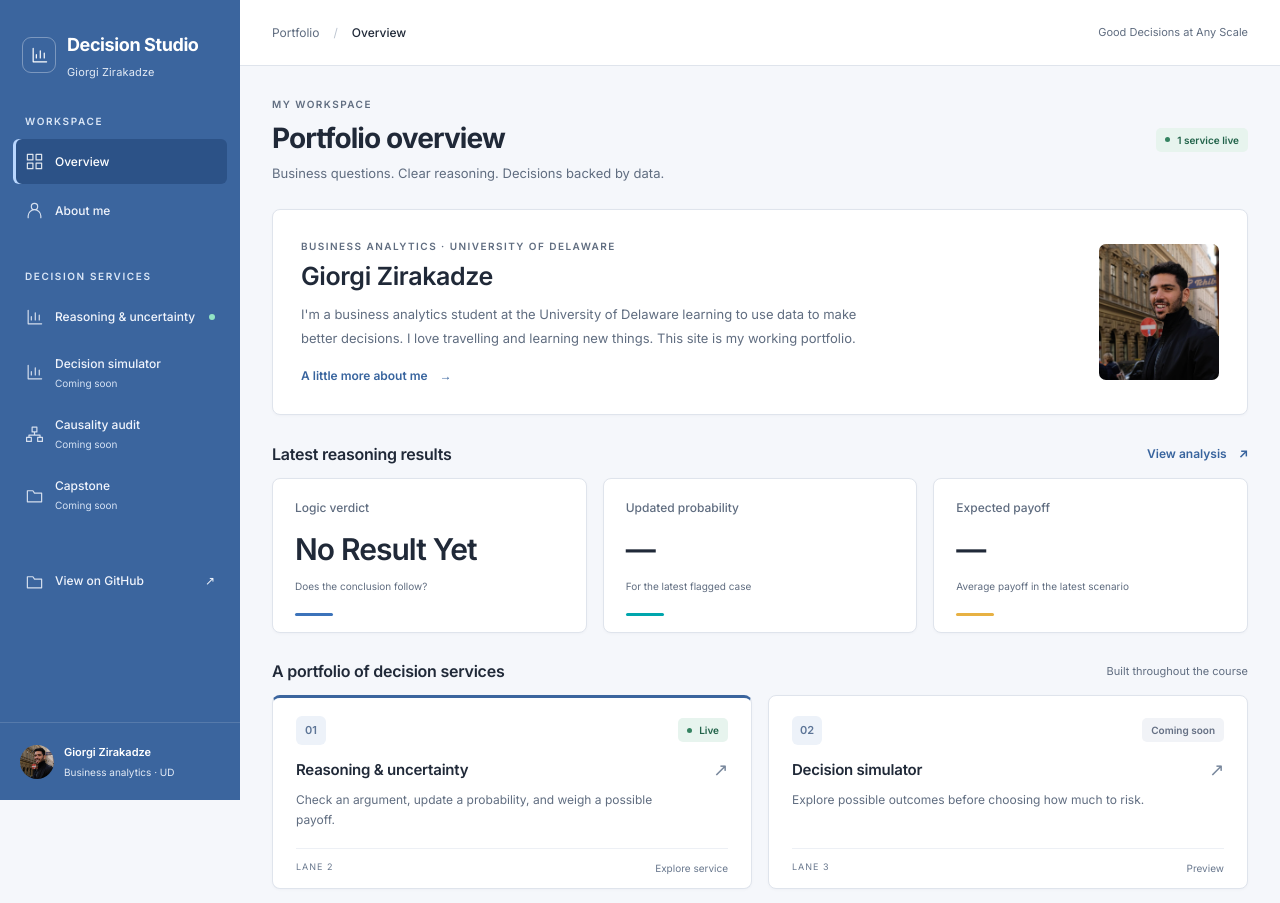
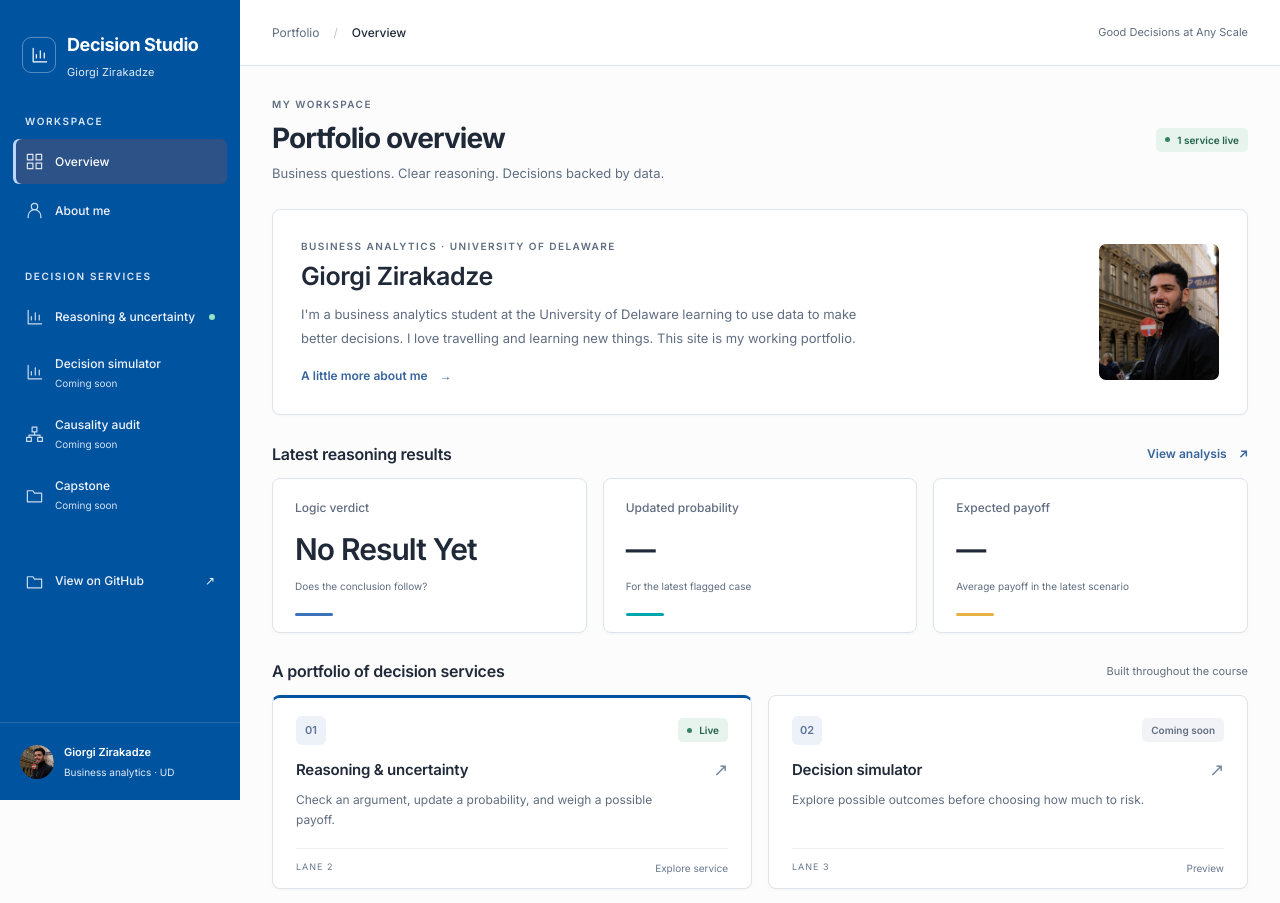
Before and after one commit to georggegg/my-site, a Next.js app: page / in a window 1280 px wide. Shown: the top 903 px of the page. Built offline with nearby package versions, Linux system fonts and the light colour scheme; no server answers; the database is empty.

Commit message:
Update sidebar blue and page background colors

```diff
--- a/src/app/globals.css
+++ b/src/app/globals.css
@@ -45,7 +45,7 @@ button, a { touch-action: manipulation; }
 a:focus-visible, button:focus-visible, input:focus-visible { outline: 3px solid #00a6b5; outline-offset: 4px; }
 .skip-link { position: fixed; top: -80px; left: 260px; z-index: 100; padding: 12px 20px; background: white; color: #202938; }
 .skip-link:focus { top: 12px; }
-.dashboard-sidebar { position: fixed; inset: 0 auto 0 0; width: 240px; z-index: 40; display: flex; flex-direction: column; background: #3b659e; color: #fff; }
+.dashboard-sidebar { position: fixed; inset: 0 auto 0 0; width: 240px; z-index: 40; display: flex; flex-direction: column; background: #00539f; color: #fff; }
 .sidebar-brand { display: flex; align-items: center; gap: 11px; padding: 30px 22px 32px; font-size: 18px; font-weight: 650; letter-spacing: -.4px; }
 .sidebar-brand small { display: block; color: #e2eaf5; font-size: 11px; font-weight: 400; margin-top: 3px; letter-spacing: .15px; }
 .brand-mark { display: grid; place-items: center; border: 1px solid #ffffff55; border-radius: 9px; width: 34px; height: 36px; flex-shrink: 0; }
@@ -112,7 +112,7 @@ a:focus-visible, button:focus-visible, input:focus-visible { outline: 3px solid
 .service-card > p { color: var(--muted); font-size: 12px; margin: 10px 0 18px; max-width: 390px; min-height: 40px; }
 .service-meta { border-top: 1px solid #edf0f5; padding: 11px 0; color: #69788e; font-size: 9px; letter-spacing: 1px; display: flex; justify-content: space-between; }
 .service-meta span { letter-spacing: 0; font-size: 10px; }
-.service-live { border-top: 3px solid #3b659e; padding-top: 18px; }
+.service-live { border-top: 3px solid #00539f; padding-top: 18px; }
 .guestbook-content > form { border-radius: 8px; }
 .guestbook-entries { display: grid; grid-template-columns: repeat(2,minmax(0,1fr)); gap: 10px; max-height: 300px; overflow: auto; margin-top: 14px; padding: 2px; }
 .guestbook-entries li { background: white; overflow-wrap: anywhere; border-radius: 7px; }
--- a/src/theme.ts
+++ b/src/theme.ts
@@ -54,7 +54,7 @@ export interface Palette {
 
 export const PALETTES: Record<string, Palette> = {
   workspace: {
-    paper: "#f5f7fb",
+    paper: "#fcfcfc",
     surface: "#ffffff",
     ink: "#202938",
     muted: "#606d80",
```
